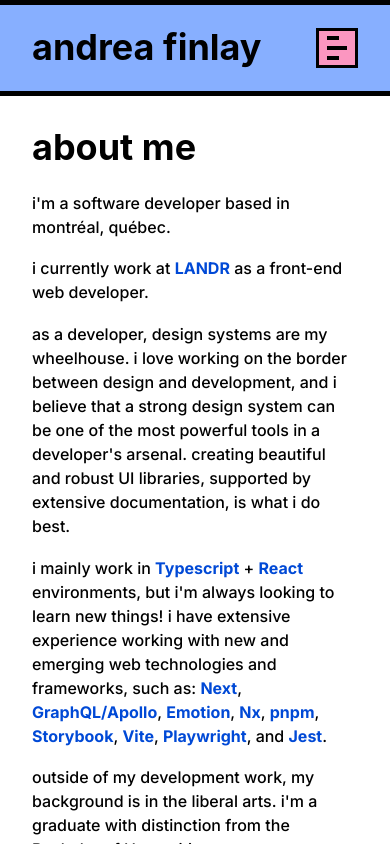
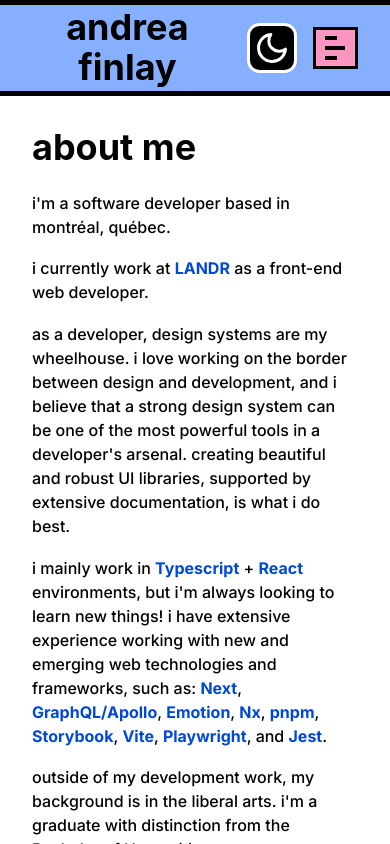
Before and after one commit to andreafinlay/andreafinlay, a Gatsby site: page / in a window 390 px wide. Built offline with nearby package versions, Linux system fonts and the light colour scheme; Gatsby itself is replaced by a stand-in of ours; a web font is replaced by a local one.

Commit message:
feat(theme): implement theme toggle on mobile

```diff
--- a/src/components/header/header.styled.ts
+++ b/src/components/header/header.styled.ts
@@ -39,7 +39,7 @@ const Logo = styled('div')`
 `;
 
 const Button = styled('button')`
-    color: black;
+    color: ${({ theme }) => theme.text};
     background-color: transparent;
     display: flex;
     align-items: center;
@@ -85,14 +85,23 @@ const LinkGroup = styled('div')`
     `};
 `;
 
+const MobileGroup = styled('div')`
+    display: none;
+    align-items: center;
+    justify-content: center;
+
+    & > * {
+        margin-left: 16px;
+    }
+
+    ${breakpoint('lg')`
+        display: flex;
+    `};
+`;
+
 const Burger = styled('button')`
     cursor: pointer;
-    padding: 0.3rem 0.5rem;
-    display: none;
-
-    ${breakpoint('lg')`
-        display: block;
-    `};
+    padding: 0.4rem 0.6rem;
 `;
 
 const BurgerLineWrapper = styled('div')<{ isOpen: boolean }>`
@@ -109,7 +118,7 @@ const BurgerLine = styled('div')<{
     position: 'start' | 'center' | 'end';
     isOpen: boolean;
 }>`
-    background-color: black;
+    background-color: ${({ theme }) => theme.text};
     height: 0.25rem;
     transition: transform 300ms cubic-bezier(0.54, -0.81, 0.57, 0.57);
 
@@ -147,4 +156,5 @@ export const Styled = {
     BurgerLineWrapper,
     BurgerLine,
     Logo,
+    MobileGroup,
 };
--- a/src/components/header/header.tsx
+++ b/src/components/header/header.tsx
@@ -56,6 +56,8 @@ export const Header: FC<HeaderProps> = ({ siteAuthor }) => {
                         {siteAuthor}
                     </Styled.Button>
                 </Styled.Title>
+                <Styled.MobileGroup>
+                    <ToggleButton />
                     <Styled.Burger onClick={toggleMenu}>
                         <Styled.BurgerLineWrapper isOpen={isMenuOpen}>
                             <Styled.BurgerLine
@@ -66,9 +68,13 @@ export const Header: FC<HeaderProps> = ({ siteAuthor }) => {
                                 position="center"
                                 isOpen={isMenuOpen}
                             />
-                        <Styled.BurgerLine position="end" isOpen={isMenuOpen} />
+                            <Styled.BurgerLine
+                                position="end"
+                                isOpen={isMenuOpen}
+                            />
                         </Styled.BurgerLineWrapper>
                     </Styled.Burger>
+                </Styled.MobileGroup>
                 <Styled.LinkGroup>
                     <Styled.Link
                         as="a"
--- a/src/components/menu/menu.styled.ts
+++ b/src/components/menu/menu.styled.ts
@@ -2,9 +2,10 @@ import { Link } from 'gatsby';
 import styled from 'styled-components';
 
 const Wrapper = styled('div')`
-    background-color: #87afff;
+    background-color: ${({ theme }) => theme.accent};
     padding: 16px;
-    border: 5px solid black;
+    border: 5px solid;
+    border-color: ${({ theme }) => theme.border};
     border-top: none;
     border-right: none;
     position: absolute;
@@ -14,7 +15,7 @@ const Wrapper = styled('div')`
 `;
 
 const Button = styled('button')`
-    color: black;
+    color: ${({ theme }) => theme.text};
     background-color: transparent;
     display: flex;
     align-items: center;
@@ -26,12 +27,6 @@ const Button = styled('button')`
 
     & > * {
         margin-right: 16px;
-    }
-
-    &:hover {
-        background-color: transparent;
-        text-decoration: none;
-        color: #f2fb96;
     }
 `;
 
--- a/src/theme/theme.ts
+++ b/src/theme/theme.ts
@@ -24,7 +24,7 @@ export const lightTheme = {
 };
 
 export const darkTheme = {
-    accent: '#87afff',
+    accent: '#548DFF',
     body: '#000',
     text: '#fff',
     border: '#fff',
```
Lines whose indentation alone changed are shown as unchanged.
